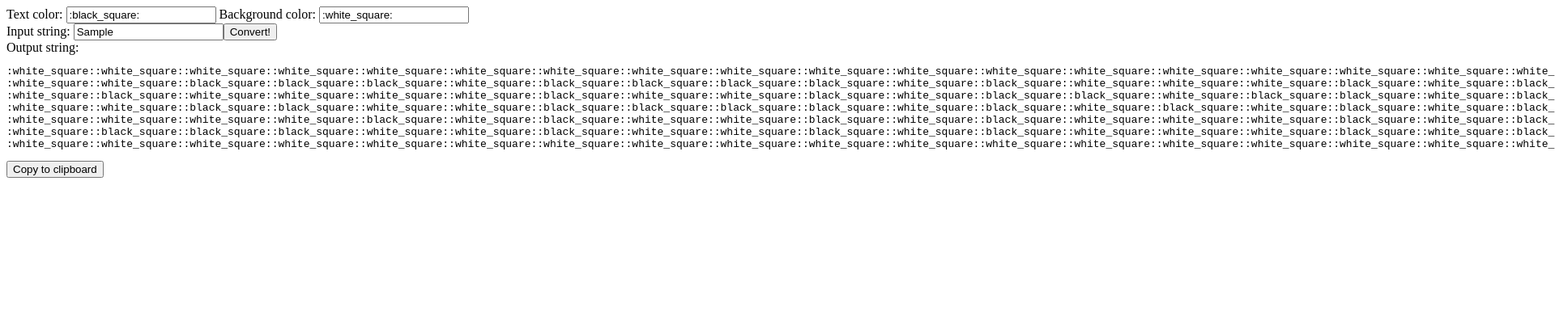
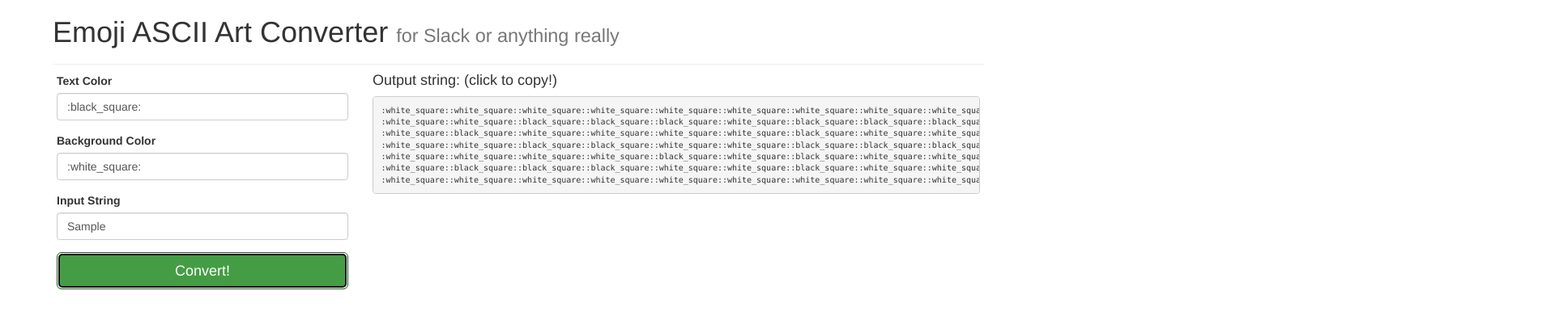
Before and after one commit to nickells/slack-emoji-converter, a plain HTML site: page index.html in a window 1280 px wide. Both pictures are taken after typing "Sample" into the empty fields and a click on the button "Convert!". Shown: the top 396 px of the page at 81% size, 1920 px wide, since content can reach past the window. Drawn offline with nearby package versions, Linux system fonts and the light colour scheme.

Commit message:
style changes and more

```diff
--- a/index.html
+++ b/index.html
@@ -2,24 +2,48 @@
 <html>
 
   <head>
+    <meta name="viewport" content="width=device-width, initial-scale=1, maximum-scale=1" />
+
     <script data-require="angular.js@1.4.8" data-semver="1.4.8" src="https://code.angularjs.org/1.4.8/angular.js"></script>
+    <link rel="stylesheet" href="https://maxcdn.bootstrapcdn.com/bootstrap/3.3.6/css/bootstrap.min.css" />
     <link rel="stylesheet" href="style.css" />
     <script src="alphabet.js"></script>
     <script src="script.js"></script>
   </head>
 
   <body ng-app="emojiConverter" ng-controller="MainCtrl">
-    {{test}}
-    Text color:
-    <input ng-model="darkSquare">
-    Background color:
-    <input ng-model="lightSquare"></br>
-    Input string:
-    <input ng-model="inputStr"><button ng-click="convert()">Convert!</button></br>
-    Output string:</br>
-    <pre>{{output}}</pre>
-    <button ng-if="output" ng-click="copyToClipboard()">Copy to clipboard</button>
-    {{error}}
+    <div class="container">
+      <div class="row">
+        <div class="page-header">
+          <h1>Emoji ASCII Art Converter <small>for Slack or anything really</small></h1>
+        </div>
+      </div>
+      <div class="row">
+        <div class="col-md-4">
+          <div class="form">
+          <div class="form-group">
+          <label for="darkInput">Text Color</label>
+          <input ng-model="darkSquare" id="darkInput" class="form-control">
+          </div>
+          <div class="form-group">
+          <label for="lightInput">Background Color</label>
+          <input ng-model="lightSquare" id="lightInput" class="form-control">
+          </div>
+          <div class="form-group" class="control-label">
+          <label for="mainStr">Input String</label>
+          <input ng-model="inputStr" id="mainStr" class="form-control">
+          </div>
+          <button ng-click="convert()" class="btn btn-success btn-lg">Convert!</button>
+          <div>{{error}}</div>
+
+          </div>
+        </div>
+        <div class="col-md-8" ng-if="output">
+        <h4>Output string: (click to copy!)</h4>
+        <pre ng-click="copyToClipboard()">{{output}}</pre>
+        </div>
+
+    </div>
   </body>
 
 </html>
--- a/script.js
+++ b/script.js
@@ -1,6 +1,7 @@
 // Code goes here
 
 function buildStringFrom(text){
+  if (!text) return '';
   text = ' '+ text.split('').join(' ') + ' '
   var toReturn = ''
   var textArr = text.split('')
@@ -24,17 +25,15 @@ app.controller('MainCtrl', function($scope){
   $scope.lightSquare = ':white_square:'
   $scope.darkSquare = ':black_square:'
   $scope.convert = function(){
-    test()
+    checkInput();
     $scope.output = convertToEmoji($scope.inputStr,$scope.lightSquare,$scope.darkSquare)
     if ($scope.output.length >  4000) $scope.error = 'You are over the Slack character limit! Try using a shorter emoji name or less characters'
   }
 
-  var test = function(){
-    if ($scope.inputStr.match(/[.,-\/#!$%\^&\*;:{}=\-_`~()]|[0-9]/)){
+  var checkInput = function(){
+    $scope.error = ''
+    if ($scope.inputStr && $scope.inputStr.match(/[.,-\/#!$%\^&\*;:{}=\-_`~()]|[0-9]/)){
       $scope.error = "Sorry, punctuation and numbers are not yet supported"
-    }
-    else{
-      $scope.error = ''
     }
   }
 
--- a/style.css
+++ b/style.css
@@ -1 +1,24 @@
 /* Styles go here */
+pre {
+  font-size: 10px;
+  cursor: pointer;
+}
+pre:hover{
+  background: white;
+}
+pre:active{
+  background: #EEE;
+}
+
+h4{
+  margin-top: 0px;
+}
+
+.btn-lg{
+  width: 100%;
+  margin-bottom: 20px;
+}
+
+.page-header{
+  margin: 10px;
+}
```
Also changed, not shown: 1 other file.
